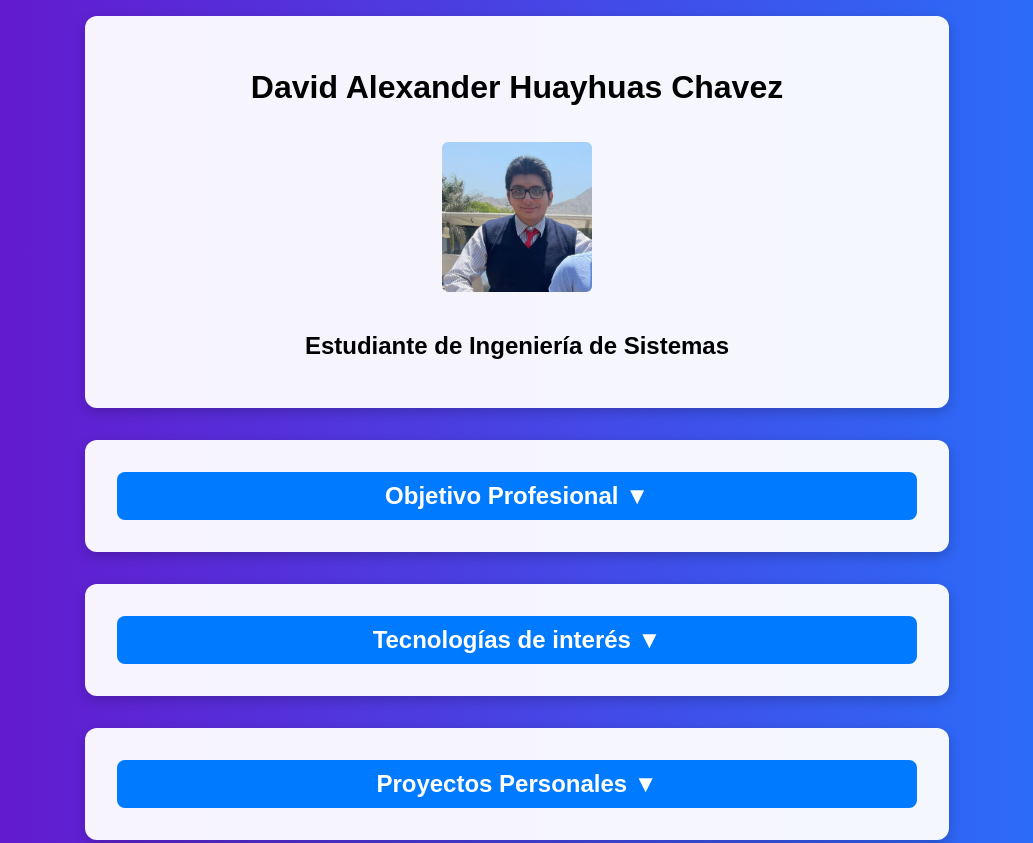
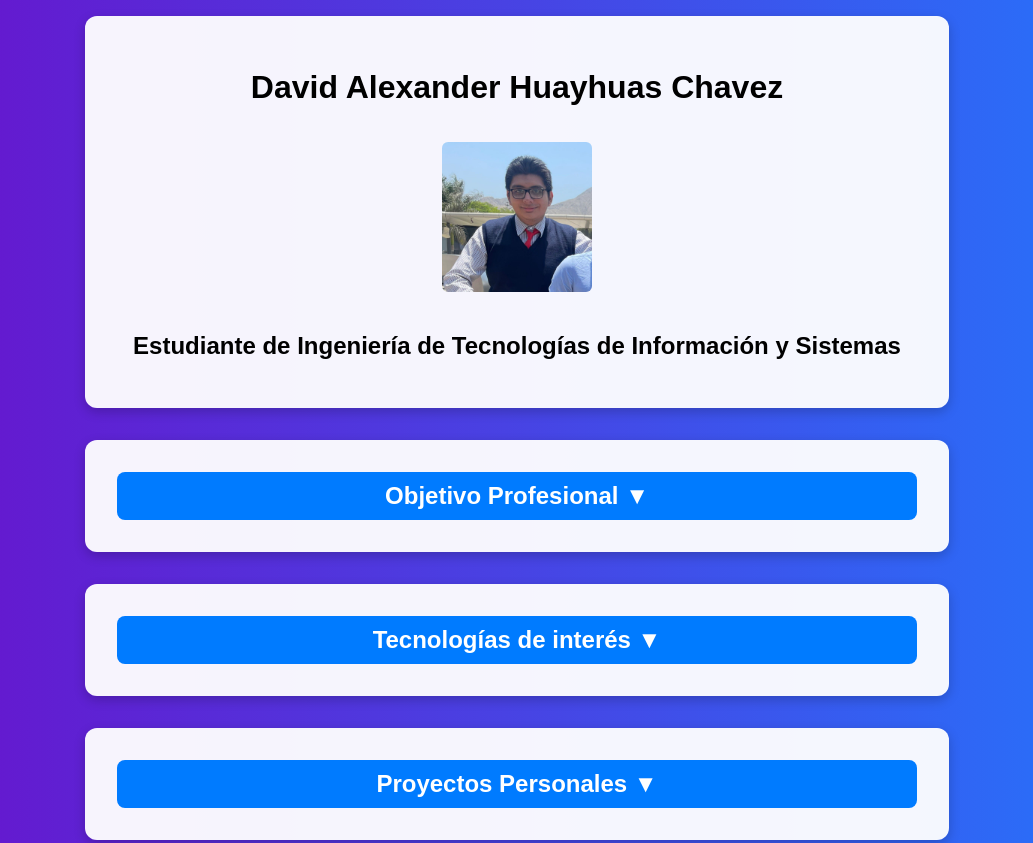
Before and after one commit to Davfre3/Tarea-01-David-Alexander-Huayhuas-Chavez-Parte-01, a plain HTML site: page index.html in a window 1280 px wide. Shown: the top 843 px of the page, without its empty margins (123-1156 px from the left). Drawn offline with Linux system fonts and the light colour scheme.

Commit message:
Cambio del nombre de la carrera

```diff
--- a/index.html
+++ b/index.html
@@ -1,4 +1,4 @@
-<html lang="es">
+<html>
 <head>
     <meta charset="UTF-8">
     <meta name="viewport" content="width=device-width, initial-scale=1.0">
@@ -9,7 +9,7 @@
     <header>
         <h1>David Alexander Huayhuas Chavez</h1>
         <img src="assets/1744642523809.jpg" alt="Foto de David Alexander Huayhuas Chavez" class="profile-img">
-        <h2>Estudiante de Ingeniería de Sistemas</h2>
+        <h2>Estudiante de Ingeniería de Tecnologías de Información y Sistemas</h2>
     </header>
 
     <section class="collapsible">
```
